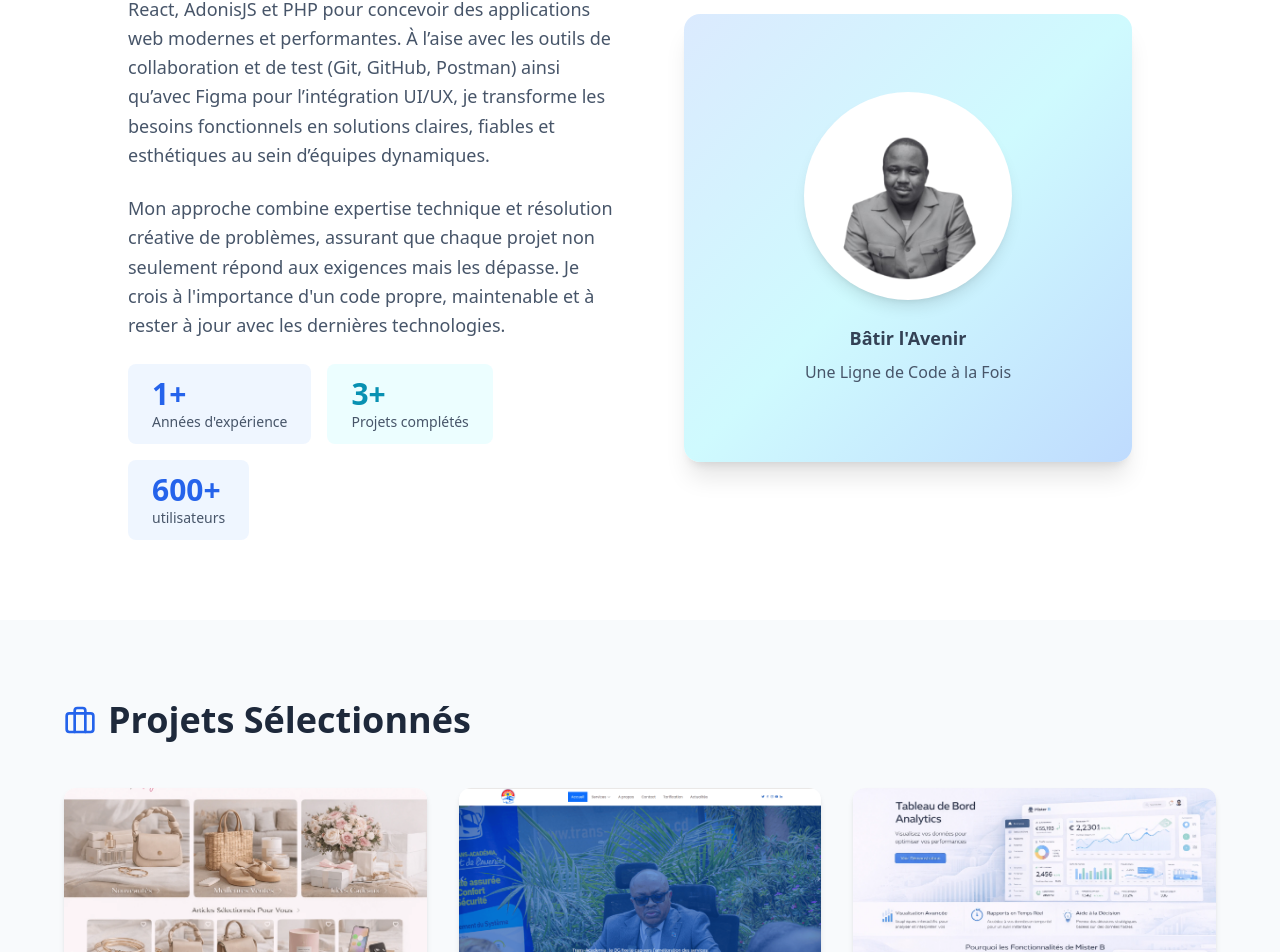
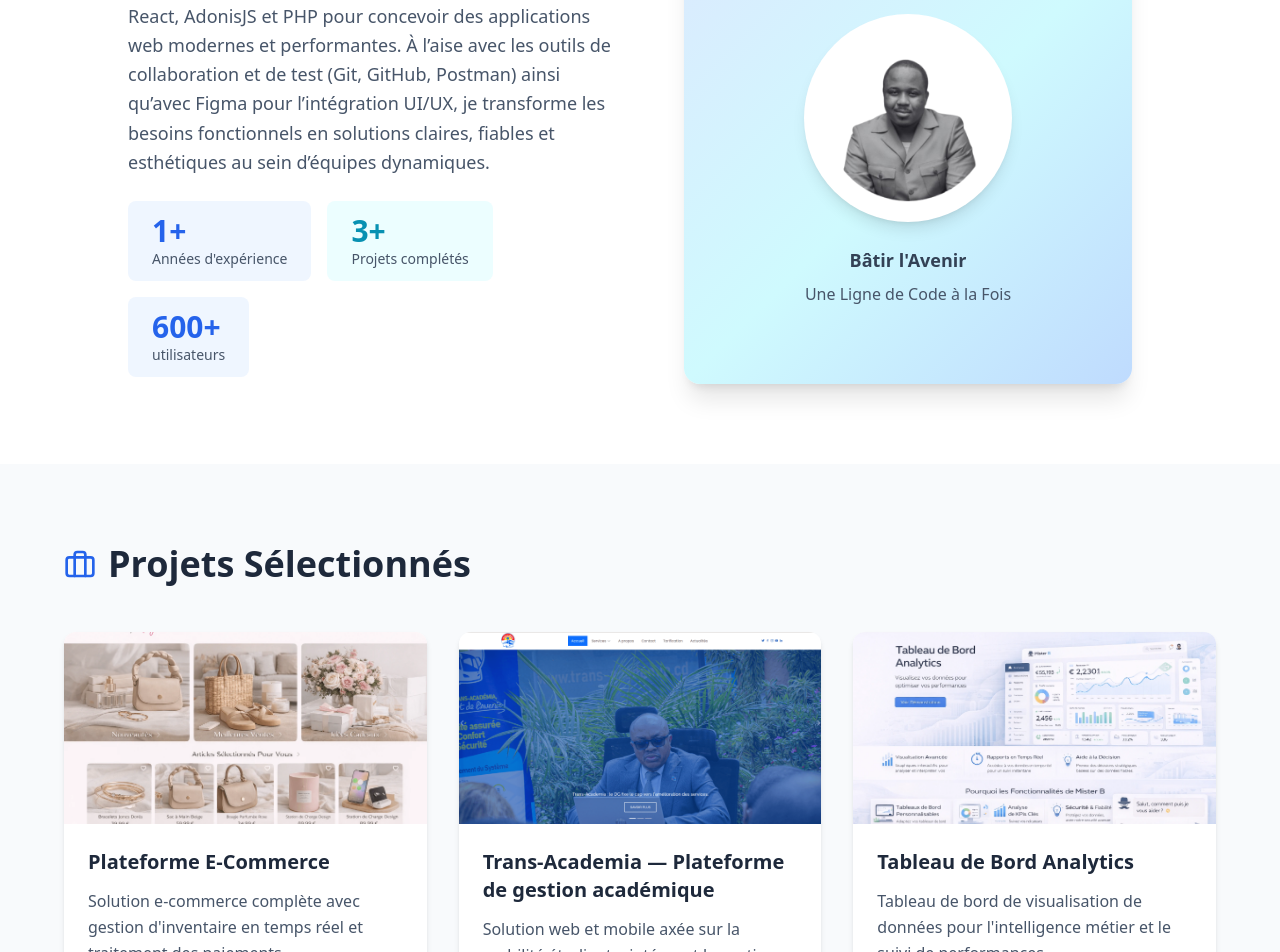
Before and after one commit to DavidBigo/DavidBigo-portfolio, a React (Vite) app: page / in a window 1280 px wide. Shown: the part 1032-1984 px from the top of the page. Built offline with nearby package versions, Linux system fonts and the light colour scheme.

Commit message:
fix : A propos

```diff
--- a/src/App.tsx
+++ b/src/App.tsx
@@ -373,9 +373,7 @@ useEffect(() => {
               <p className={`text-lg leading-relaxed ${isDark ? 'text-slate-400' : 'text-slate-600'}`}>
                 Développeur Full Stack junior avec une expérience en entreprise, maîtrisant HTML, Tailwind CSS, JavaScript, React, AdonisJS et PHP pour concevoir des applications web modernes et performantes. À l’aise avec les outils de collaboration et de test (Git, GitHub, Postman) ainsi qu’avec Figma pour l’intégration UI/UX, je transforme les besoins fonctionnels en solutions claires, fiables et esthétiques au sein d’équipes dynamiques.
               </p>
-              <p className={`text-lg leading-relaxed ${isDark ? 'text-slate-400' : 'text-slate-600'}`}>
-                Mon approche combine expertise technique et résolution créative de problèmes, assurant que chaque projet non seulement répond aux exigences mais les dépasse. Je crois à l'importance d'un code propre, maintenable et à rester à jour avec les dernières technologies.
-              </p>
+
               <div className="flex flex-wrap gap-4">
                 <div className={`px-6 py-3 rounded-lg ${isDark ? 'bg-blue-900 bg-opacity-50' : 'bg-blue-50'}`}>
                   <p className={`text-3xl font-bold ${isDark ? 'text-blue-400' : 'text-blue-600'}`}>
```
